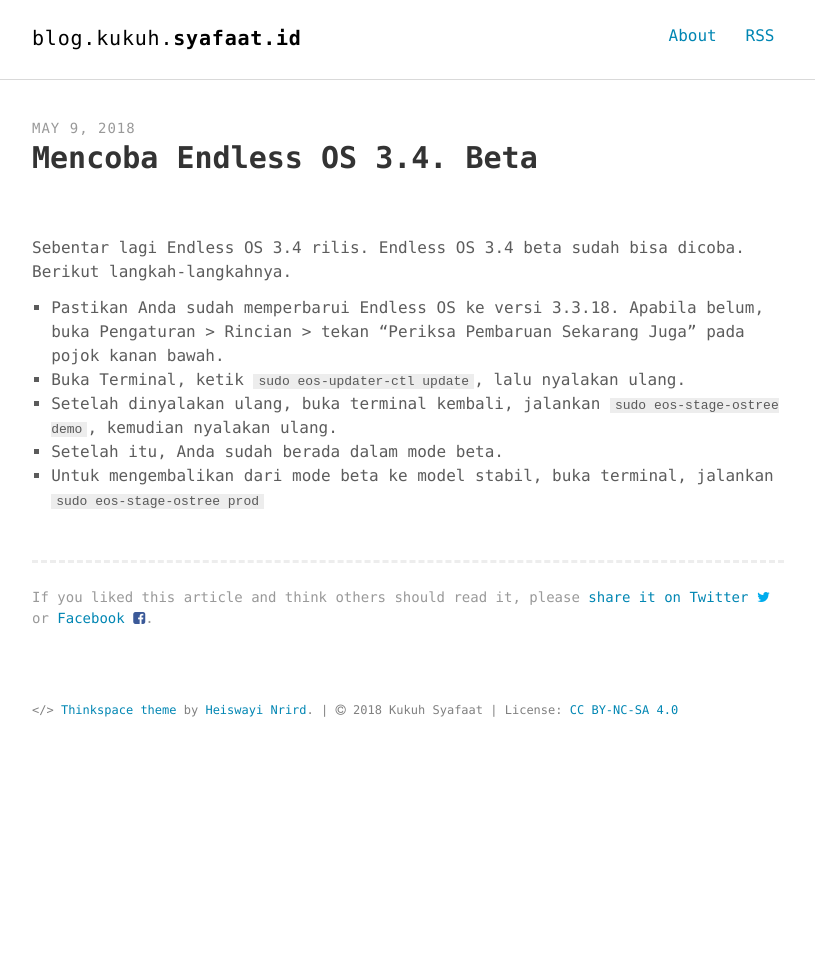
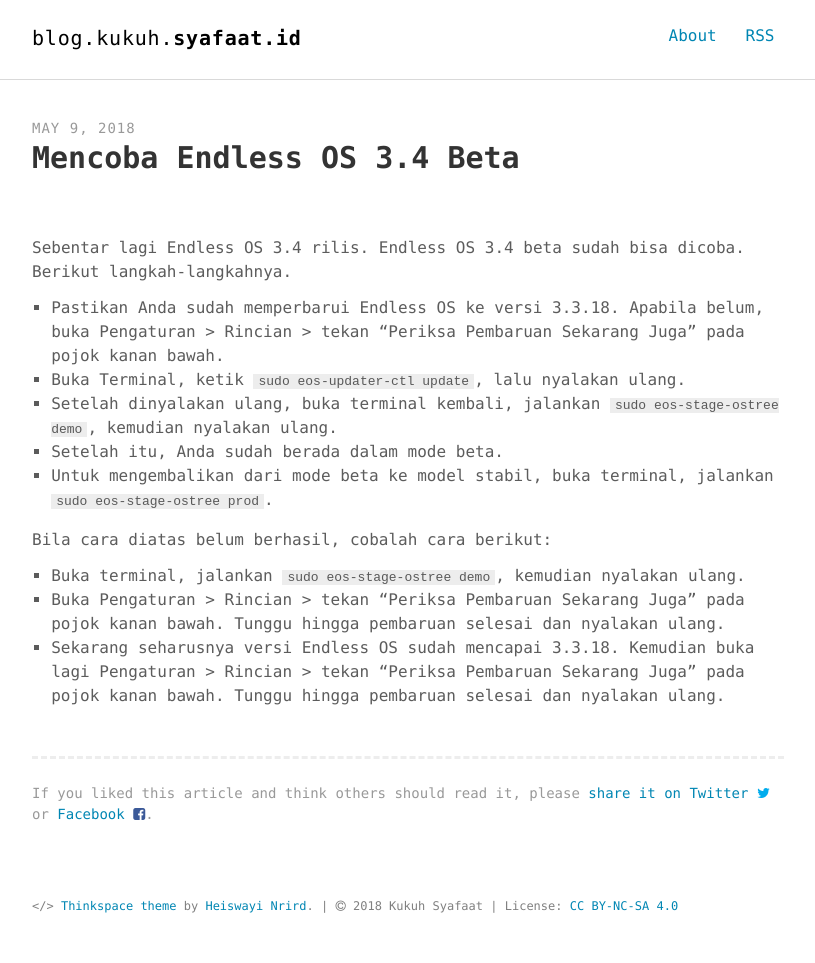
Before and after one commit to cho2/cho2.github.io, a Jekyll site: the page built from _posts/2018-05-09-mencoba-endless-os-3.4-beta.md, in a window 1280 px wide. Shown: the whole page, without its empty margins (232-1047 px from the left). Built offline with Jekyll 4.4.1, drawn with Linux system fonts in a browser that asks for light colours; before the commit the page ends 900 px from its top, so only the background shows below that.

Commit message:
fix post

```diff
--- a/_posts/2018-05-09-mencoba-endless-os-3.4-beta.md
+++ b/_posts/2018-05-09-mencoba-endless-os-3.4-beta.md
@@ -1,7 +1,7 @@
 ---
 layout: post
-title: "Mencoba Endless OS 3.4. Beta"
-description: "Mencoba Endless OS 3.4. Beta"
+title: "Mencoba Endless OS 3.4 Beta"
+description: "Mencoba Endless OS 3.4 Beta"
 comments: false
 keywords: "Endless OS"
 ---
@@ -11,4 +11,9 @@ Sebentar lagi Endless OS 3.4 rilis. Endless OS 3.4 beta sudah bisa dicoba. Berik
 *  Buka Terminal, ketik `sudo eos-updater-ctl update`, lalu nyalakan ulang.
 *  Setelah dinyalakan ulang, buka terminal kembali, jalankan `sudo eos-stage-ostree demo`, kemudian nyalakan ulang.
 * Setelah itu, Anda sudah berada dalam mode beta.
-* Untuk mengembalikan dari mode beta ke model stabil, buka terminal, jalankan `sudo eos-stage-ostree prod`
+* Untuk mengembalikan dari mode beta ke model stabil, buka terminal, jalankan `sudo eos-stage-ostree prod`.
+
+Bila cara diatas belum berhasil, cobalah cara berikut:
+* Buka terminal, jalankan `sudo eos-stage-ostree demo`, kemudian nyalakan ulang.
+* Buka Pengaturan > Rincian > tekan “Periksa Pembaruan Sekarang Juga” pada pojok kanan bawah. Tunggu hingga pembaruan selesai dan nyalakan ulang.
+* Sekarang seharusnya versi Endless OS sudah mencapai 3.3.18. Kemudian buka lagi Pengaturan > Rincian > tekan “Periksa Pembaruan Sekarang Juga” pada pojok kanan bawah. Tunggu hingga pembaruan selesai dan nyalakan ulang.
```
